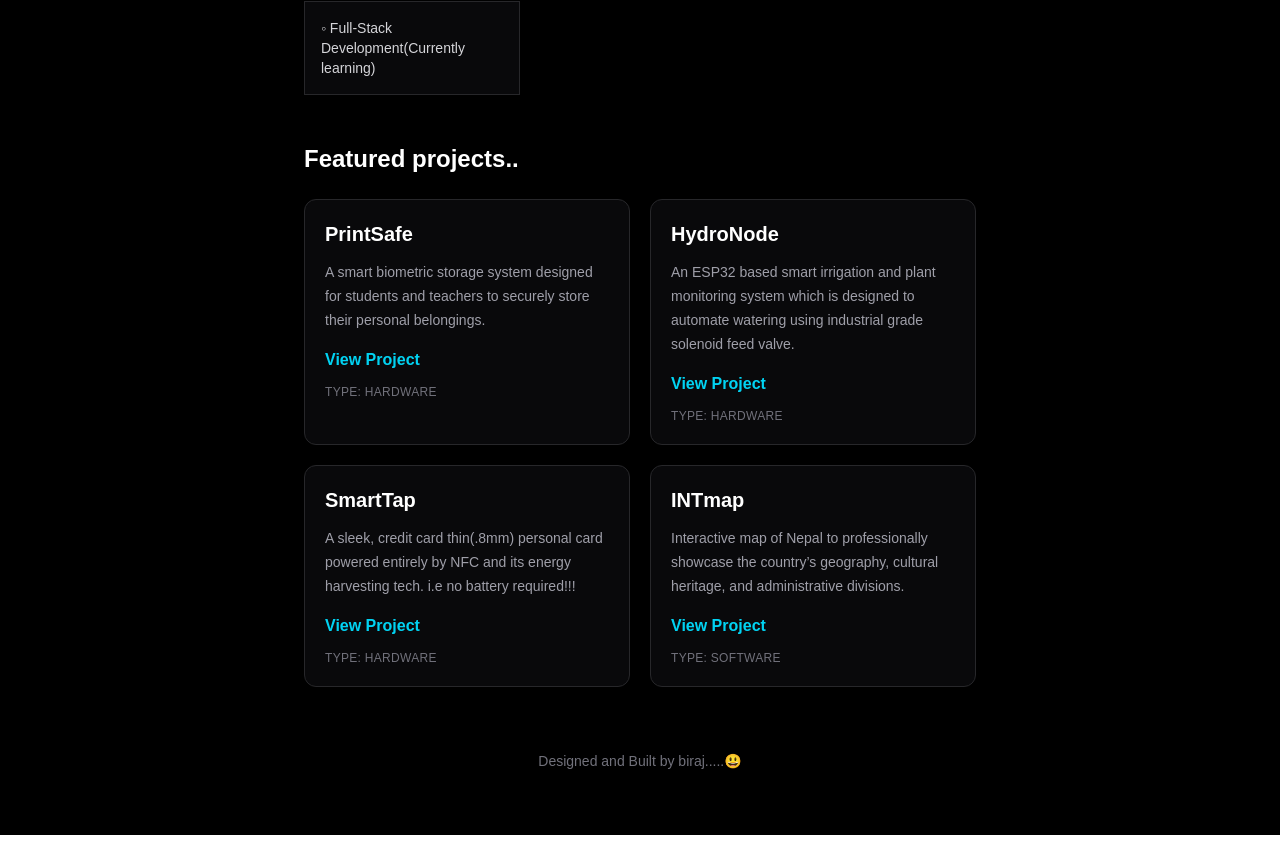
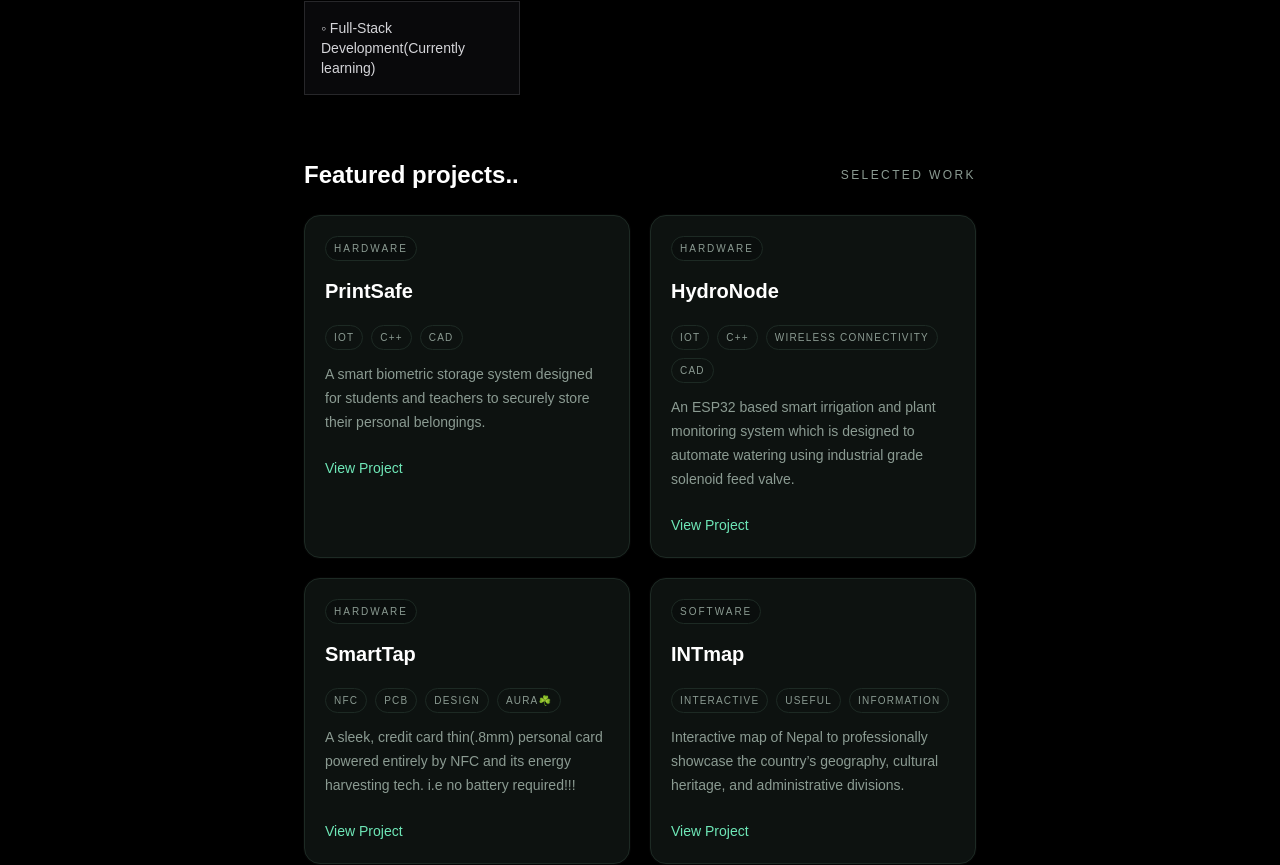
Before and after one commit to birbh/digital-garden, a Next.js app: page / in a window 1280 px wide. Shown: the part 1185-2050 px from the top of the page. Before the commit the page ends 2020 px from the top, so only its background shows below. Built offline with nearby package versions, Linux system fonts and the light colour scheme.

Commit message:
update styles and project cards with new design elements and tags

```diff
--- a/src/app/globals.css
+++ b/src/app/globals.css
@@ -1,8 +1,12 @@
 @import "tailwindcss";
 
 :root {
-  --background: #ffffff;
-  --foreground: #171717;
+  --background: #070a09;
+  --foreground: #f4f7f5;
+  --surface: #0d1210;
+  --border: #1d2a24;
+  --muted: #8b9b92;
+  --accent: #6ee7b7;
 }
 
 @theme inline {
@@ -12,60 +16,71 @@
   --font-mono: ui-monospace, SFMono-Regular, monospace;
 }
 
-@media (prefers-color-scheme: dark) {
-  :root {
-    --background: #0a0a0a;
-    --foreground: #ededed;
-  }
+* {
+  box-sizing: border-box;
+}
+
+html {
+  scroll-behavior: smooth;
 }
 
 body {
-  background: var(--background);
+  margin: 0;
+  background:
+    radial-gradient(circle at top, rgba(110, 231, 183, 0.08), transparent 32rem),
+    var(--background);
   color: var(--foreground);
   font-family: Arial, Helvetica, sans-serif;
 }
 
 @keyframes fade-up {
-  from{
+  from {
     opacity: 0;
     transform: translateY(16px);
   }
-  to{
+
+  to {
     opacity: 1;
     transform: translateY(0);
   }
+}
 
-}
-.animate-fade-up{
+.animate-fade-up {
   animation: fade-up 700ms ease-out both;
 }
-@media (prefers-reduced-motion: reduce){
-  .animate-fade-up{
+
+@media (prefers-reduced-motion: reduce) {
+  .animate-fade-up {
     animation: none;
   }
 }
 
-.stagger-stack > *{
-  animation: fade-up 700ms    ease-out both;
+.stagger-stack > * {
+  animation: fade-up 700ms ease-out both;
 }
-.stagger-stack>*:nth-child(1){
+
+.stagger-stack > *:nth-child(1) {
   animation-delay: 100ms;
 }
-.stagger-stack>*:nth-child(2){
+
+.stagger-stack > *:nth-child(2) {
   animation-delay: 200ms;
 }
-.stagger-stack>*:nth-child(3){
+
+.stagger-stack > *:nth-child(3) {
   animation-delay: 300ms;
 }
-.stagger-stack>*:nth-child(4){
+
+.stagger-stack > *:nth-child(4) {
   animation-delay: 400ms;
 }
-.stagger-stack>*:nth-child(5){
+
+.stagger-stack > *:nth-child(5) {
   animation-delay: 500ms;
 }
 
-@media(prefers-reduced-motion: reduce){
-  .stagger-stack>*{
+@media (prefers-reduced-motion: reduce) {
+  .stagger-stack > * {
     animation: none;
   }
 }
--- a/src/components/contacts.js
+++ b/src/components/contacts.js
@@ -5,7 +5,7 @@ export default function ContactAction(){
     function downloadCnt(){
         const contact= `BEGIN:VCARD
         VERSION:3.0
-        FN: Biraj Bhattarai
+        FN:Biraj Bhattarai
         TEL:+9779841384296
         EMAIL:birajbh65@gmail.com
         ADR:Kathmandu, Nepal
--- a/src/components/project_cards.js
+++ b/src/components/project_cards.js
@@ -1,43 +1,71 @@
+
 const projects=[
     {
         title:"PrintSafe",
         description:"A smart biometric storage system designed for students and teachers to securely store their personal belongings.",
         url:"https://github.com/birbh/print_safe",
-        type:"Hardware"
+        type:"Hardware",
+        tags:["IOT","C++","CAD"]
     },
     {
         title:"HydroNode",
         description:"An ESP32 based smart irrigation and plant monitoring system which is designed to automate watering using industrial grade solenoid feed valve.",
         url:"https://github.com/birbh/hydro-node",
-                type:"Hardware"
+                type:"Hardware",
+                tags:["IOT","C++","Wireless Connectivity","CAD"]
 
     },
     {
         title:"SmartTap",
         description:"A sleek, credit card thin(.8mm) personal card powered entirely by NFC and its energy harvesting tech. i.e no battery required!!!",
         url:"https://github.com/birbh/SmartTap",
-        type:"Hardware"
+        type:"Hardware",
+        tags: ["NFC","PCB","Design","AURA☘️"]
     },
     {
         title:"INTmap",
         description:"Interactive map of Nepal to professionally showcase the country’s geography, cultural heritage, and administrative divisions.",
         url:"https://github.com/birbh/INTmap",
-        type:"Software"
+        type:"Software",
+        tags:["Interactive","Useful","Information"]
     }
 ];
 export default function ProjectCards(){
     return(
-        <section className="mx-auto mt-12 max-w-2xl">
-            <h2 className="mb-6 text-2xl font-bold">Featured projects..</h2>
+        <section className="mt-16 w-full">
+            <div className="mb-6 flex items-center justify-between">
+            <h2 className="text-white text-2xl font-bold">Featured projects..</h2>
+            <span className="text-xs uppercase tracking-[0.2em] text-[var(--muted)]">
+                Selected Work
+            </span>
+            </div>
+
             <div className="grid gap-5 sm:grid-cols-2">
                 {projects.map((project)=>(
-                    <article className="rounded-xl border border-zinc-800 bg-zinc-950 p-5" key={project.title}>
-                        <h3 className="text-xl font-semibold">{project.title}</h3>
-                        <p className="mt-3 text-sm leading-6 text-zinc-400">{project.description}</p>
-                        <a className="mt-4 inline-block font-semibold text-cyan-400 transition-colors duration-300 hover:text-emerald-300 focus-visible:outline-2 focus-visible:outline-offset-2 focus-visible:outline-emerald-300" href={project.url} target="_blank" rel="noopener noreferrer">
+                    <article className="group rounded-2xl border border-[var(--border)] bg-[var(--surface)] p-5 shadow-[0_0_0_1px_rgba(255,255,255,0.02)] transition-all duration-300 hover:-translate-y-1 hover:border-[var(--accent)] hover:shadow-[0_0_25px_rgba(110,231,183,0.12)]" key={project.title}>
+                       <div className="mb-4 flex items-center justify-between">
+                        <span className=" rounded-full border border-[var(--border)] bg-black/20 px-2 py-1 text-[10px] uppercase tracking-[0.2em] text-[var(--muted)]">
+                        {project.type}
+                        </span>
+                       </div>
+                      <h3 className="text-xl font-semibold text-white">{project.title}</h3>
+
+                        <div className="mt-5 flex flex-wrap gap-2">
+                        {project.tags.map((tag) => (
+                            <span
+                            key={tag}
+                            className="rounded-full border border-[var(--border)] px-2 py-1 text-[10px] uppercase tracking-[0.12em] text-[var(--muted)]"
+                            >
+                            {tag}
+                            </span>
+                        ))}
+                        </div>
+
+                        <p className="mt-3 text-sm leading-6 text-[var(--muted)]">{project.description}</p>
+                        <a className="mt-6 inline-flex items-center text-sm font-medium text-[var(--accent)] transition-colors duration-300 hover:text-emerald-300 focus-visible:outline-2 focus-visible:outline-offset-2 focus-visible:outline-emerald-300" href={project.url} target="_blank" rel="noopener noreferrer">
                             View Project
                         </a>
-                        <p className="mt-3 text-xs uppercase tracking-wide text-zinc-500">Type: {project.type}</p>
+
                     </article>
                 ))}
             </div>
```
